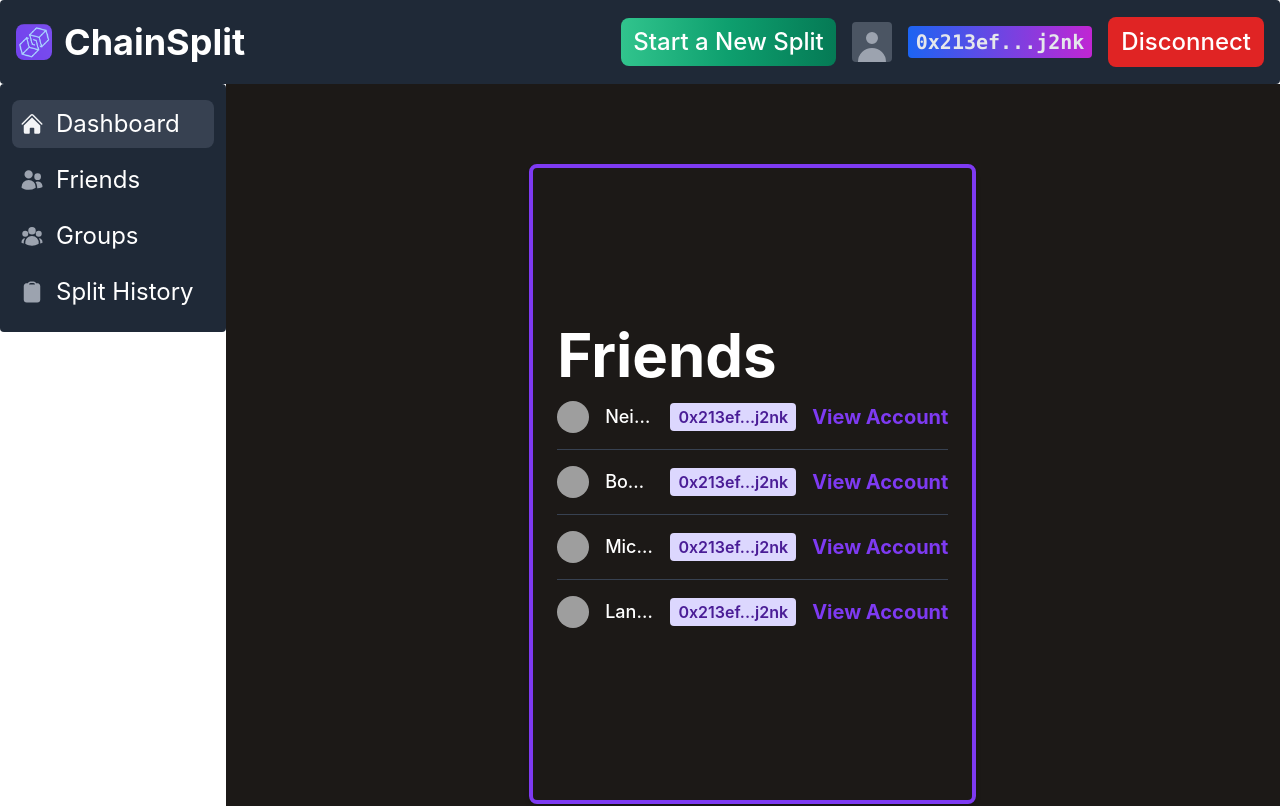
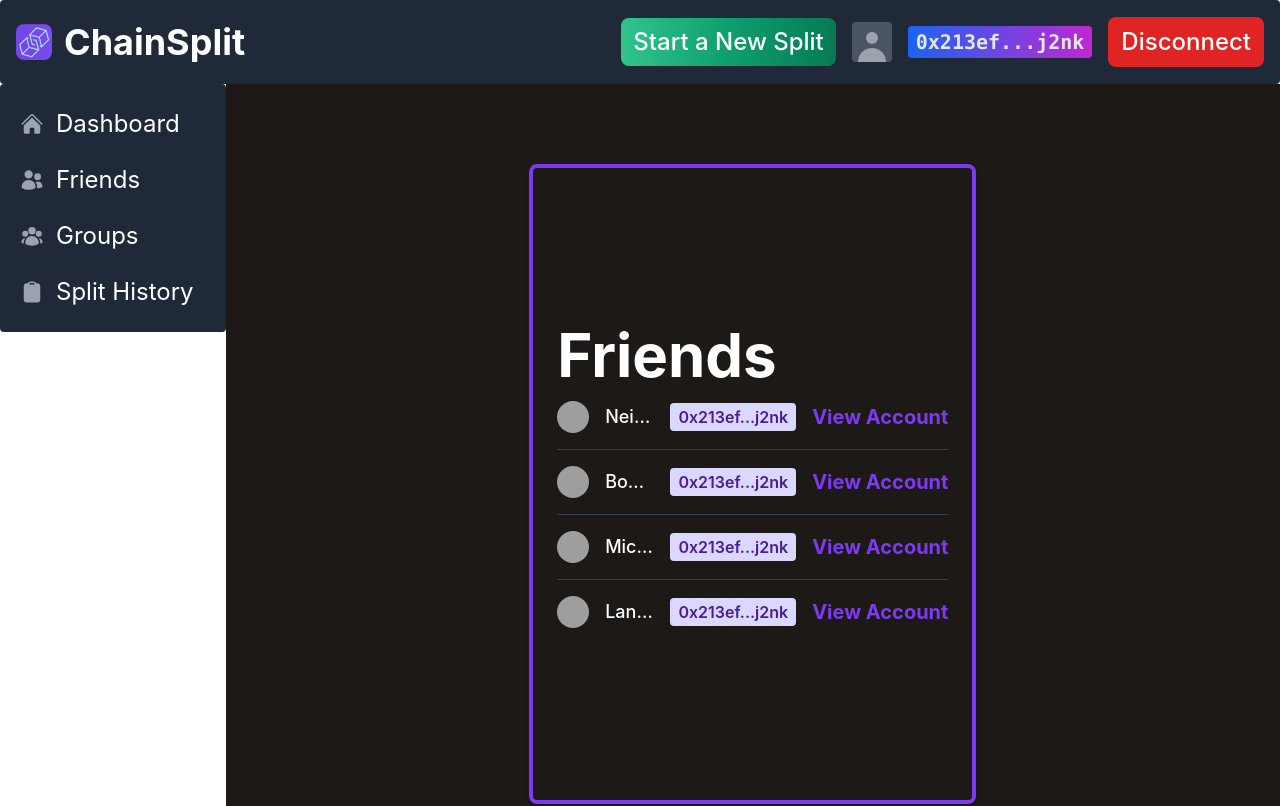
Before and after one commit to karan2605/Chain-Split, a React (Create React App) app: page /friends in a window 1280 px wide. Shown: the top 806 px of the page. Built offline with nearby package versions, Linux system fonts and the light colour scheme; grey boxes are pictures that could not be loaded.

Commit message:
Added history link, removed active flag for now

```diff
--- a/src/components/DashboardSidebar.js
+++ b/src/components/DashboardSidebar.js
@@ -14,7 +14,6 @@ const DashboardSidebar = (active) => {
                     href="/dashboard"
                     className="text-2xl text-white"
                     icon={HiHome}
-                    active={true}
                     >
                     <h1 className="text-2xl text-white">Dashboard</h1>
                     </Sidebar.Item>
@@ -33,7 +32,7 @@ const DashboardSidebar = (active) => {
                     <h1 className="text-2xl text-white">Groups</h1>
                     </Sidebar.Item>
                     <Sidebar.Item
-                    href="#"
+                    href="/history"
                     className="text-2xl text-white"
                     icon={HiClipboard}
                     >
```
